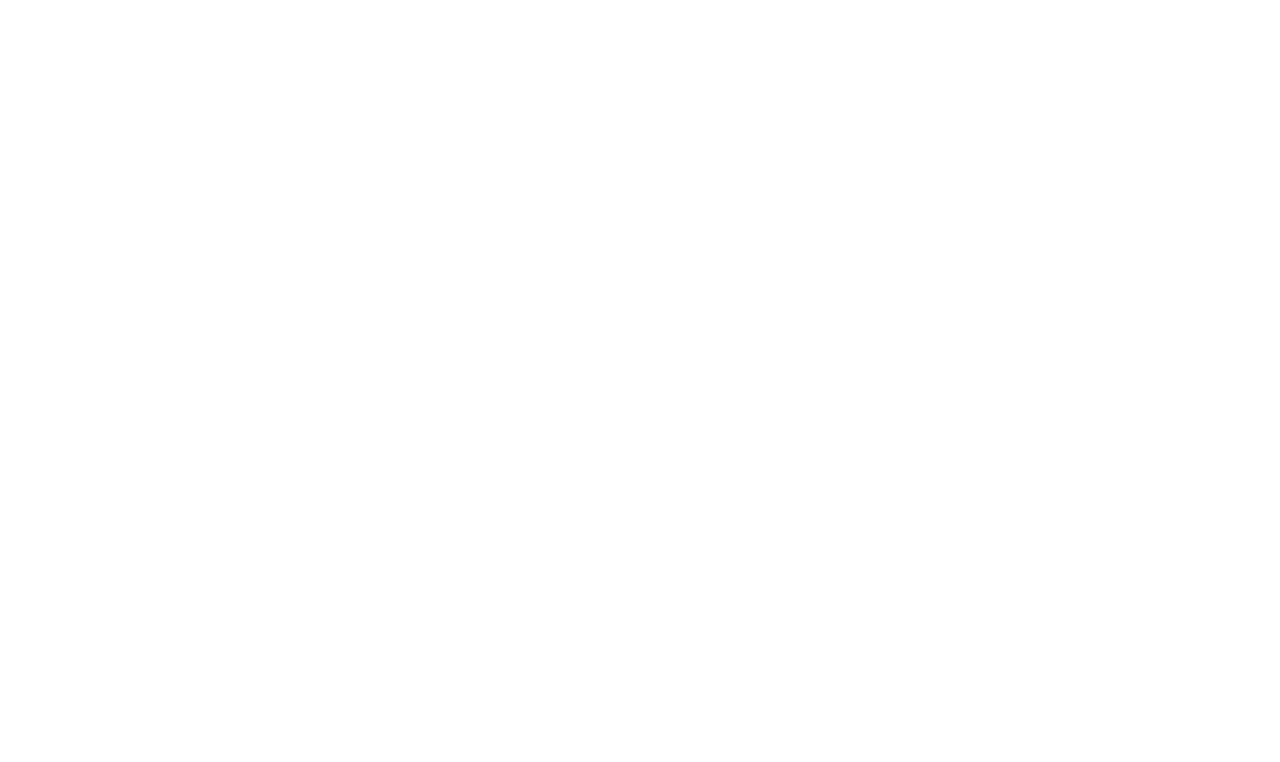
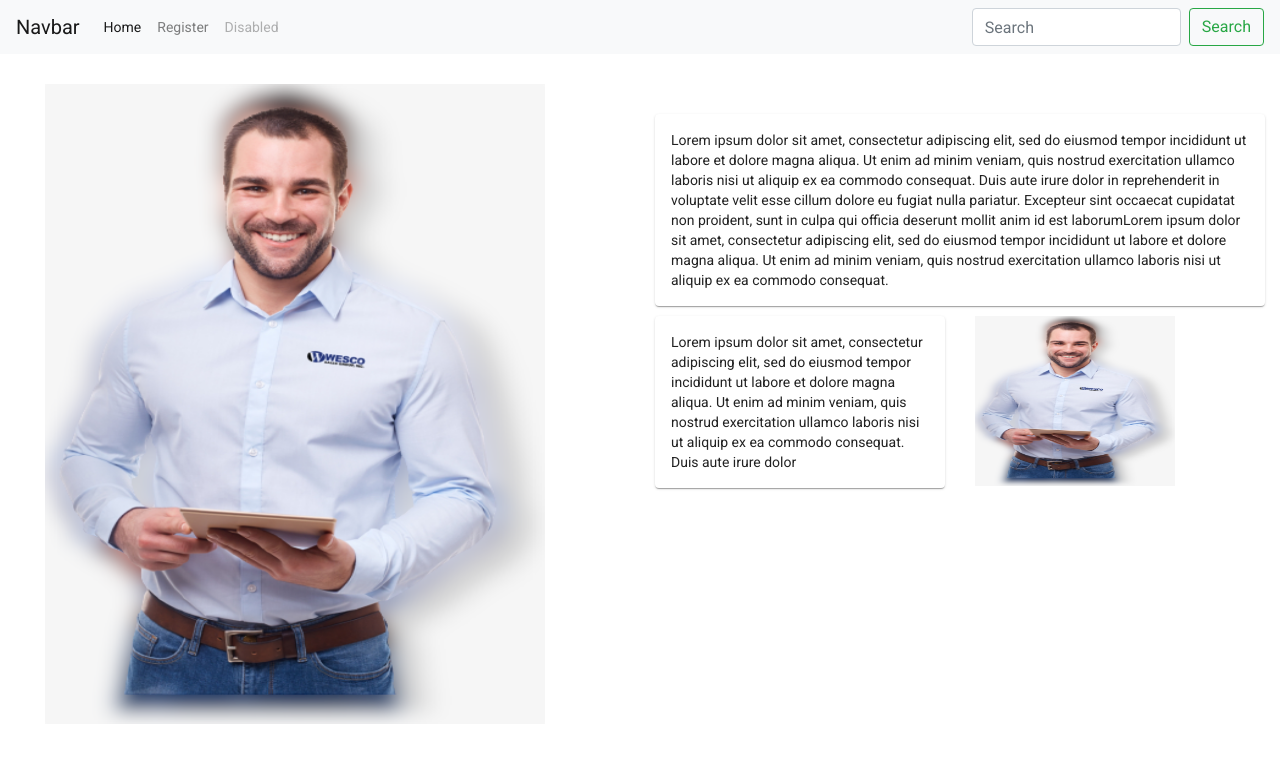
Before and after one commit to ArsatiR/project-affiliate, an Angular app: page /home in a window 1280 px wide. Shown: the top 762 px of the page. Built offline with nearby package versions, Linux system fonts and the light colour scheme.

Commit message:
router link da bisa

```diff
--- a/src/app/app-routing.module.ts
+++ b/src/app/app-routing.module.ts
@@ -1,5 +1,6 @@
 import { NgModule } from '@angular/core';
 import { Routes, RouterModule } from '@angular/router';
+import { RegisterPageComponent } from './core/components/registerPage/registerPage.component';
 import { HomepageComponent } from './homepage/homepage.component';
 
 
@@ -7,6 +8,10 @@ const routes: Routes = [
   {
     path: 'home',
     component: HomepageComponent
+  },
+  {
+    path: 'register',
+    component: RegisterPageComponent
   },
   { path: '**', redirectTo: 'home' }
 ];
--- a/src/app/app.module.ts
+++ b/src/app/app.module.ts
@@ -5,6 +5,7 @@ import { AppComponent } from './app.component';
 import { BrowserAnimationsModule } from '@angular/platform-browser/animations';
 import { HomepageModule } from './homepage/homepage.module';
 import { SharedModule } from './core/modules/shared.module';
+import { RegisterPageModule } from './core/components/registerPage/registerPage.module';
 @NgModule({
   declarations: [
     AppComponent
@@ -15,6 +16,7 @@ import { SharedModule } from './core/modules/shared.module';
     AppRoutingModule,
     BrowserAnimationsModule,
     HomepageModule,
+    RegisterPageModule
   ],
   providers: [],
   bootstrap: [AppComponent]
--- a/src/app/homepage/homepage.component.html
+++ b/src/app/homepage/homepage.component.html
@@ -10,7 +10,7 @@
                 <a class="nav-link" href="#">Home <span class="sr-only">(current)</span></a>
             </li>
             <li class="nav-item">
-                <a class="nav-link" href="#">Link</a>
+                <a class="nav-link" [routerLink]="['/register']" routerLinkActive="router-link-active"  href="#">Register</a>
             </li>
             <li class="nav-item">
                 <a class="nav-link disabled" href="#">Disabled</a>
--- a/src/app/homepage/homepage.module.ts
+++ b/src/app/homepage/homepage.module.ts
@@ -2,13 +2,14 @@ import { NgModule } from '@angular/core';
 import { CommonModule } from '@angular/common';
 import { HomepageComponent } from './homepage.component';
 import { SharedModule } from '../core/modules/shared.module';
+import { RouterModule } from '@angular/router';
 
 @NgModule({
   exports: [HomepageComponent],
   imports: [
     CommonModule,
     SharedModule,
-
+    RouterModule
   ],
   declarations: [HomepageComponent],
 })
```
Also changed, not shown: src/app/core/components/registerPage/registerPage.module.ts (+7 -7 lines), src/app/core/modules/material.module.ts (+42 -38 lines), 1 other file (tests, documents, lock files or other folders).
